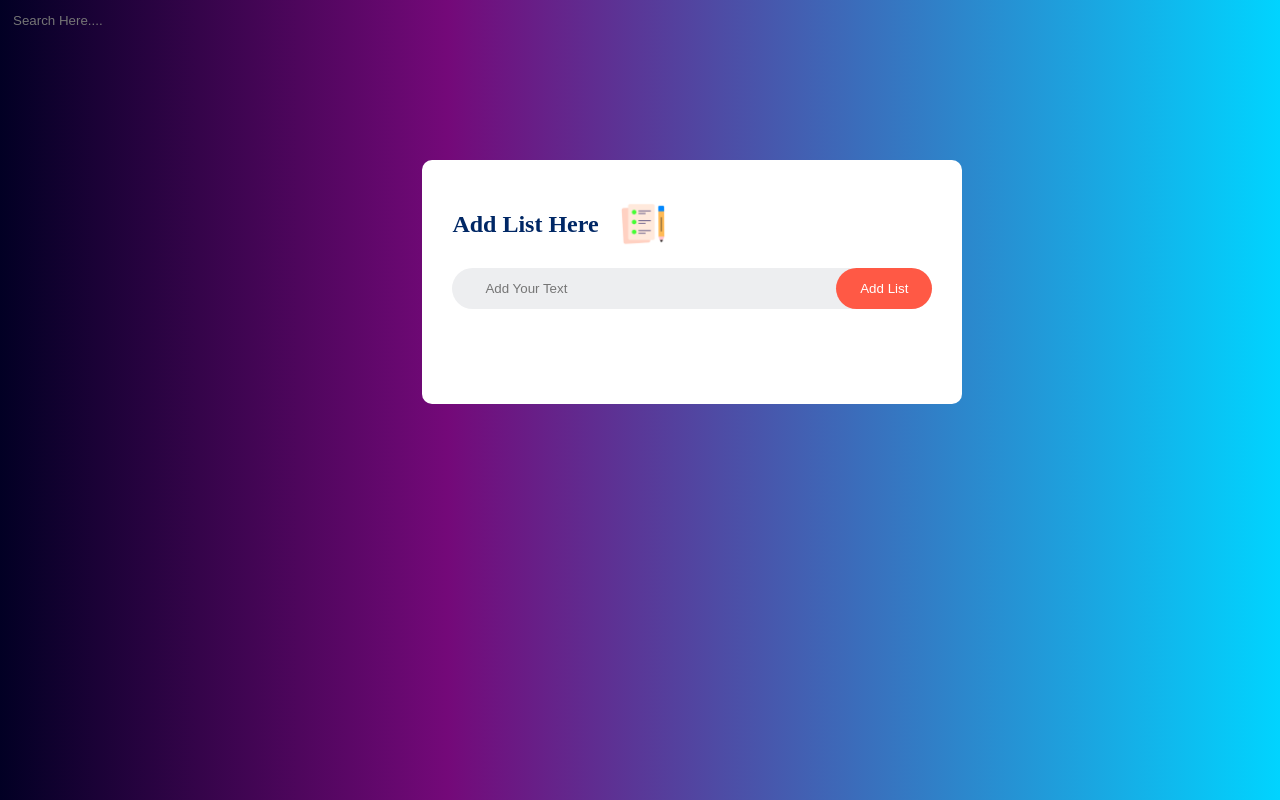
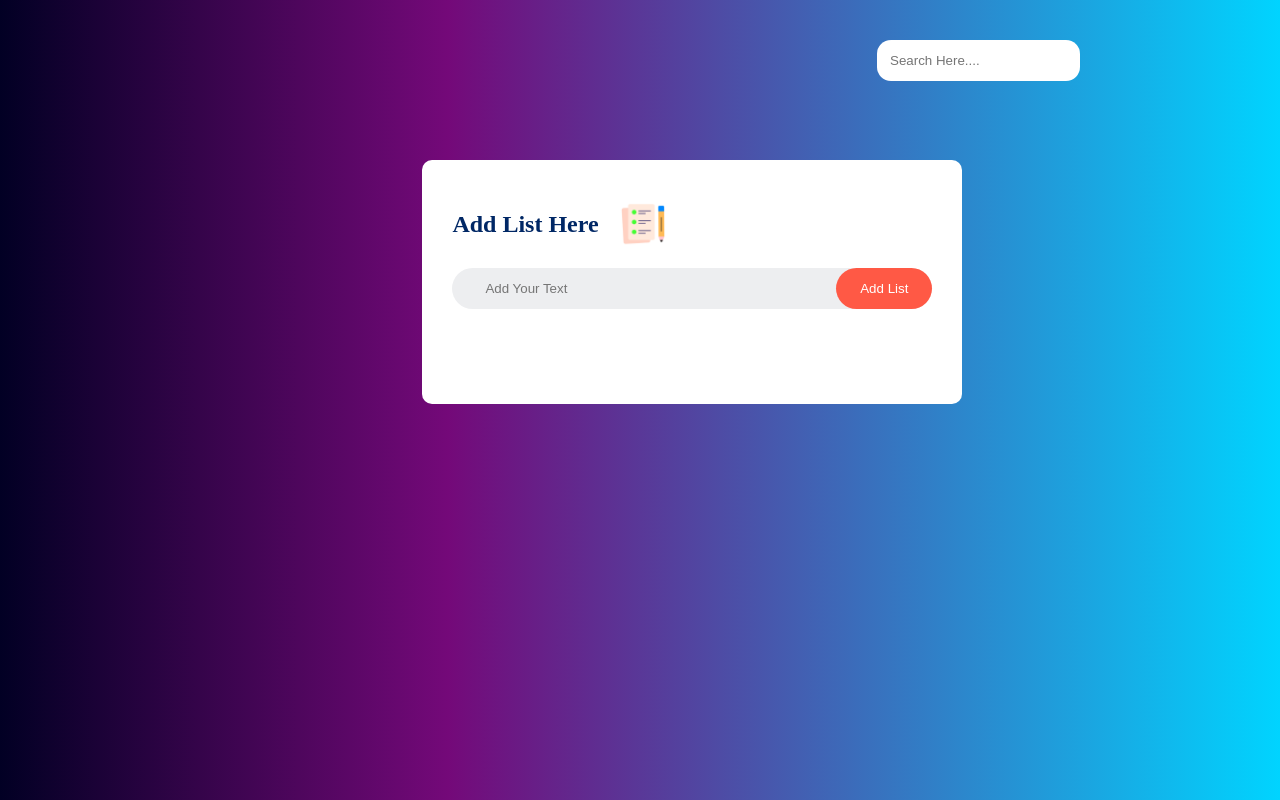
Before and after one commit to Akhil9368/JavaScript-To-DoList, a plain HTML site: page index.html in a window 1280 px wide. Drawn offline with Linux system fonts and the light colour scheme.

Commit message:
Update style.css
update css

```diff
--- a/style.css
+++ b/style.css
@@ -86,6 +86,18 @@ ul li::before {
 
     left: 6px;
 }
+.search{
+    position: absolute;
+    right: 0;
+    margin-top: 20px;
+    margin-right: 100px;
+
+    background-color: white;
+}
+.search input{
+
+    border-radius: 14px;
+}
 
 ul li.checked {
     color: cadetblue;
```
